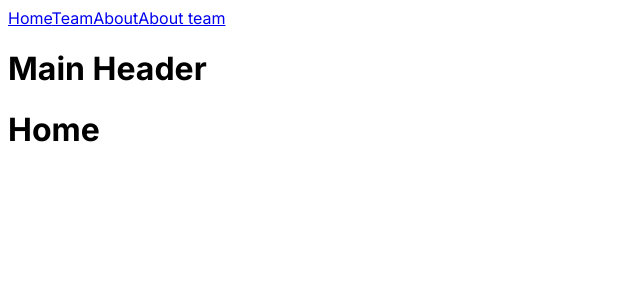
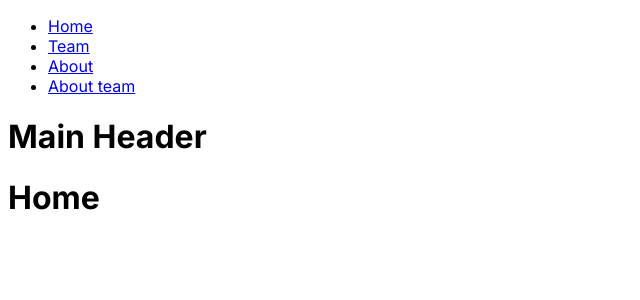
Before and after one commit to nyx-desdev/lrn_nextjs, a Next.js app: page / in a window 1280 px wide. Shown: the top 300 px of the page, without its empty margins (0-640 px from the left). Built offline with nearby package versions, Linux system fonts and the light colour scheme.

Commit message:
link updated

```diff
--- a/src/app/layout.tsx
+++ b/src/app/layout.tsx
@@ -17,10 +17,25 @@ export default function RootLayout({
     <html lang="en">
       <body className={inter.className}>
         <nav>
-          <Link href="/" >Home</Link>
-          <Link href="/team" >Team</Link>
-          <Link href="/about" >About</Link>
-          <Link href="/team/aboutteam" >About team</Link>
+          <ul>
+            <li>
+              <Link
+                href="/"
+                // prefetch={false}
+              >
+                Home
+              </Link>
+            </li>
+            <li>
+              <Link href="/team">Team</Link>
+            </li>
+            <li>
+              <Link href="/about">About</Link>
+            </li>
+            <li>
+              <Link href="/team/aboutteam">About team</Link>
+            </li>
+          </ul>
         </nav>
         <h1>Main Header</h1>
         {children}
--- a/src/app/page.tsx
+++ b/src/app/page.tsx
@@ -1,3 +1,4 @@
+// "use client"
 
 export default function Home() {
   console.log('hello')
```
